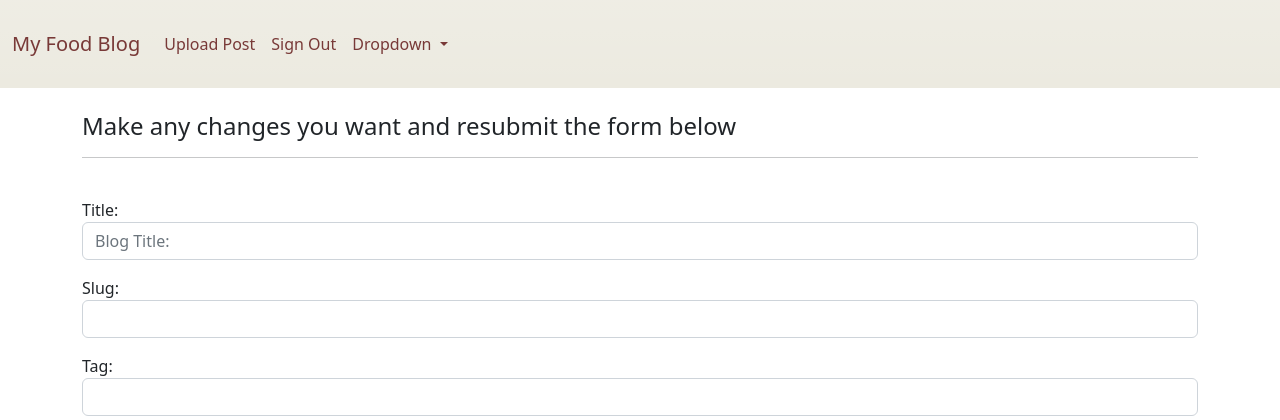
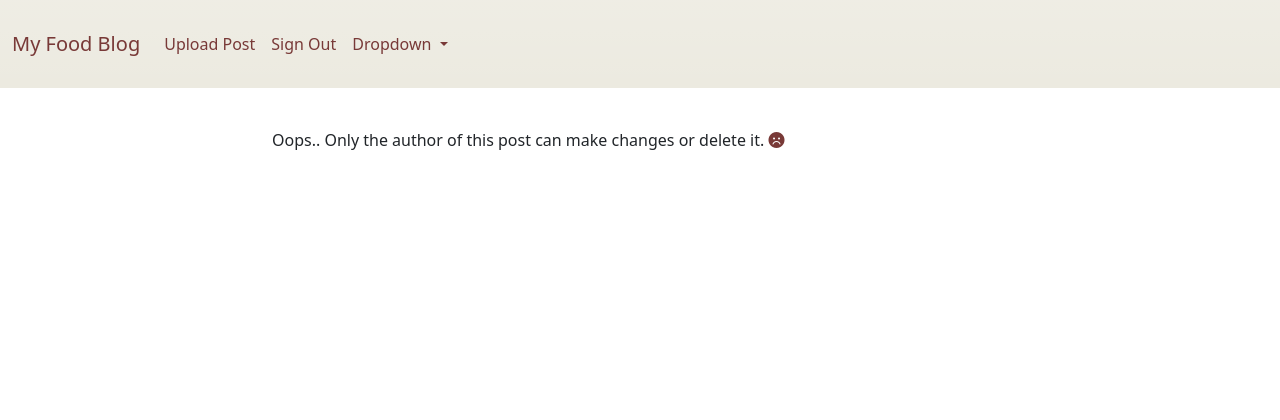
Before and after one commit to dantaylor28/the-food-blog, a Django app: template templates/edit_post.html in a window 1280 px wide. Shown: the top 420 px of the page. After the commit the page ends 150 px from the top, so only its background shows below. Run offline with Django 3.2, Linux system fonts and the light colour scheme; the template is opened without the code that fills it: values that come from a table or form of the project are taken from there, others are empty; the visitor is signed in with stand-in values (Sample User, id 1); data comes from the database, SQL or seed files in the repository; some libraries are stand-ins or nearby versions.

Commit message:
Add further if statements to edit_post and delete_post.html incase users accidently access those pages

```diff
--- a/templates/edit_post.html
+++ b/templates/edit_post.html
@@ -5,6 +5,7 @@
 
 {% block content %}
 {% if user.is_authenticated %}
+    {% if user.id == post.author.id %}
         <h4>Make any changes you want and resubmit the form below</h4>
         <hr>
         <br>
@@ -15,7 +16,14 @@
 
         </form>
         <br>
-
+    {% else %}
+        <div class="row">
+            <div class="col-md-8 mt-3 offset-md-2">
+                Oops.. Only the author of this post can make changes or delete it.
+                <i class="fa-solid fa-face-frown"></i>
+            </div>
+        </div>
+    {% endif %}
 {% else %}
 
     <!-- What will show to unauthorised users who try to access this page. -->
```
Also changed, not shown: templates/delete_post.html (+9 -1 lines). Lines whose indentation alone changed are shown as unchanged.
